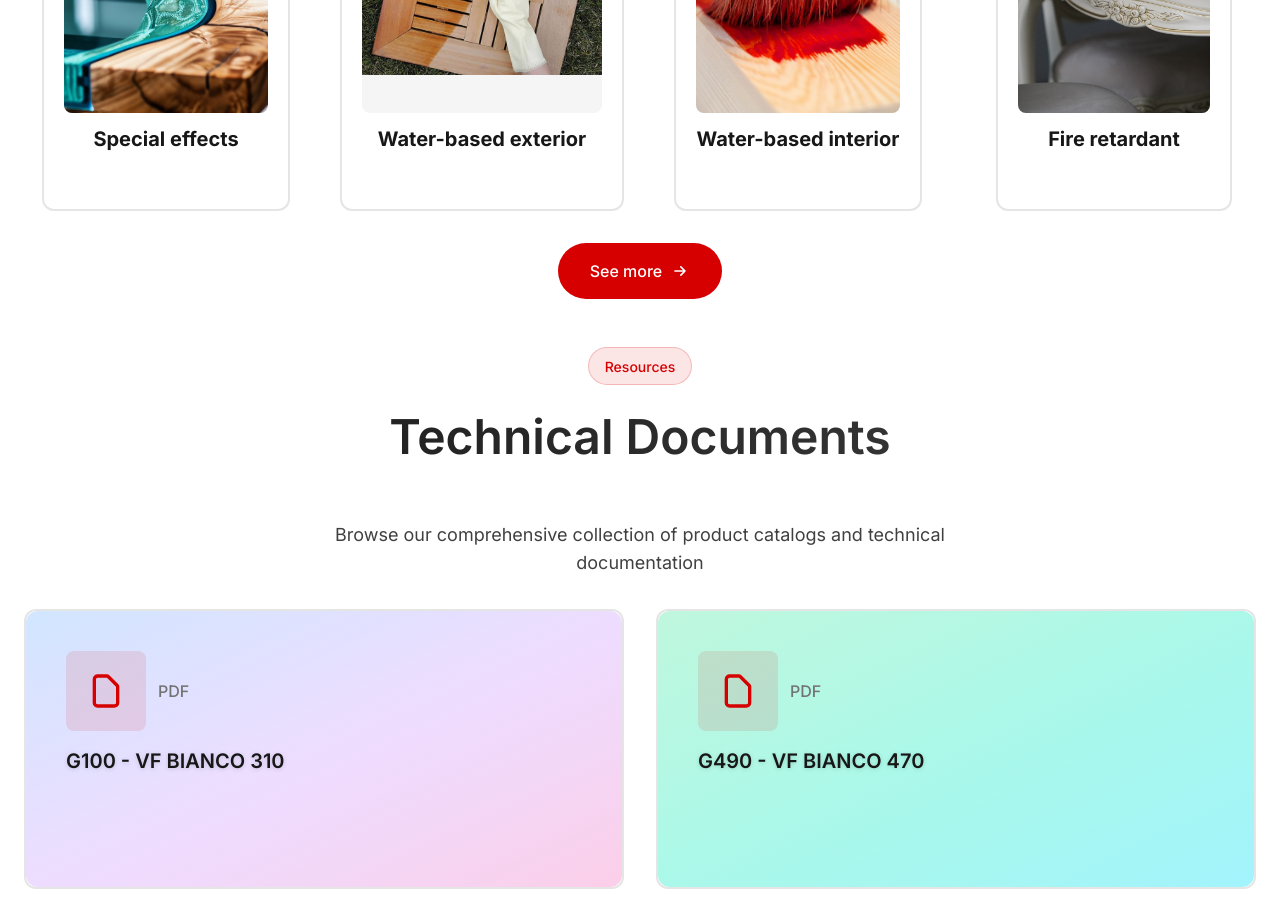
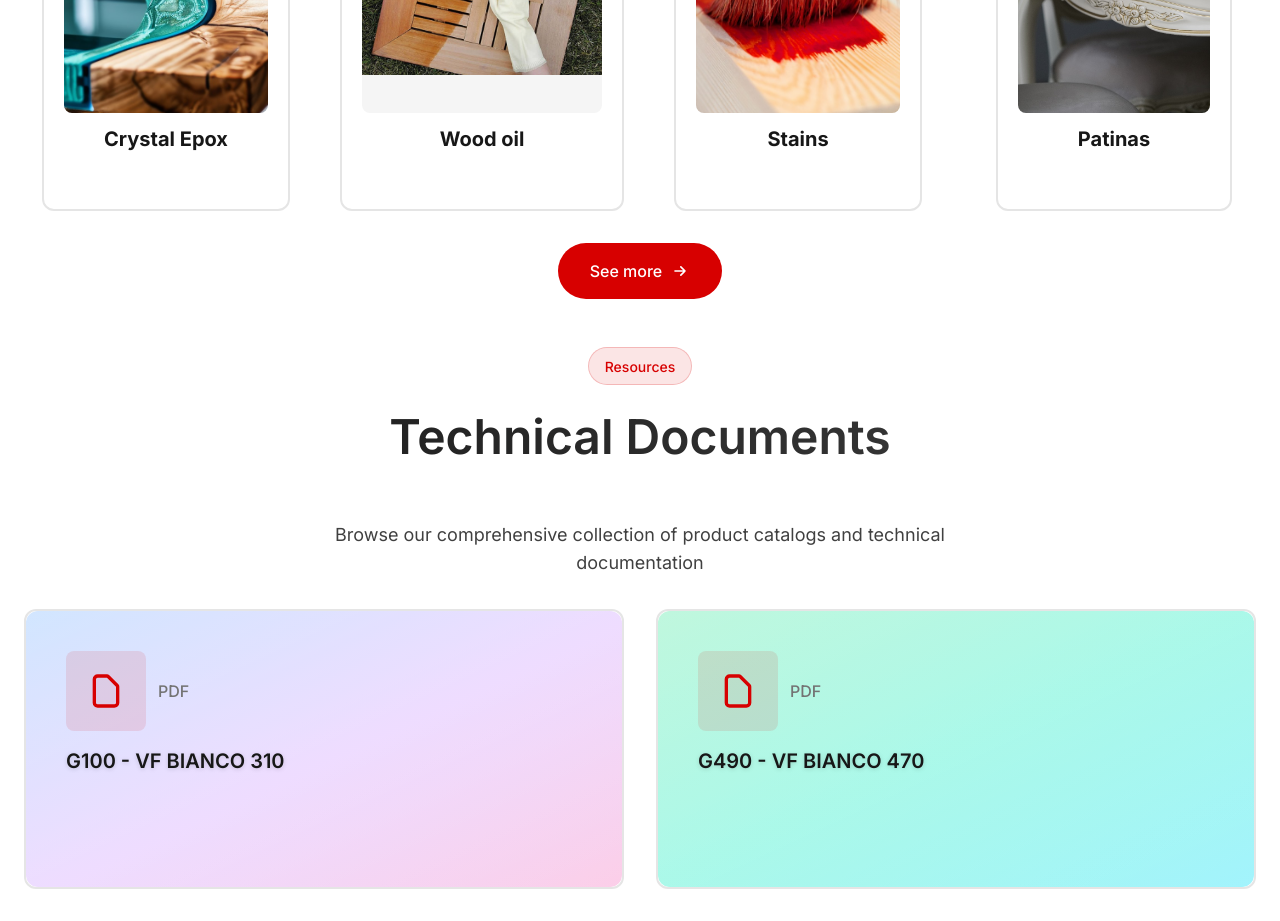
Before and after one commit to levonstepan/VerinLegno.am, a Next.js app: page / in a window 1280 px wide. Shown: the part 1240-2161 px from the top of the page. Built offline with nearby package versions, Linux system fonts and the light colour scheme.

Commit message:
Update product names to match PNG filenames

```diff
--- a/app/shared/content.ts
+++ b/app/shared/content.ts
@@ -18,14 +18,14 @@ export const hyContent = {
     title: "Ապրանքների կատալոգներ",
     subtitle: "Բարձր տեխնոլոգիաներ, հուսալիություն և կայունություն",
     items: [
-      { name: "Հատուկ էֆեկտներ", href: "/catalogues/Crystal epox ENG.pdf", image: "/images/catalogues/Crystal Epox.jpeg", pdf: "/catalogues/Crystal epox ENG.pdf" },
-      { name: "Ջրային արտաքին", href: "/catalogues/WOOD-OIL.pdf", image: "/images/catalogues/Wood oil.jpeg", pdf: "/catalogues/WOOD-OIL.pdf" },
-      { name: "Ջրային ներքին", href: "/catalogues/Stains.pdf", image: "/images/catalogues/Stains.jpeg", pdf: "/catalogues/Stains.pdf" },
-      { name: "Հակահրդեհային", href: "/catalogues/Patinas.pdf", image: "/images/catalogues/Patinas.jpeg", pdf: "/catalogues/Patinas.pdf" },
-      { name: "Հրշեջ", href: "/catalogues/Firefighter.pdf", image: "/images/catalogues/Firefighter.png", pdf: "/catalogues/Firefighter.pdf" },
-      { name: "Պարկետ", href: "/catalogues/Parquet.pdf", image: "/images/catalogues/Parquet.png", pdf: "/catalogues/Parquet.pdf" },
-      { name: "Հատուկ ապրանքներ", href: "/catalogues/Effetti speciali.pdf", image: "/images/catalogues/Special Effects.png", pdf: "/catalogues/Effetti speciali.pdf" },
-      { name: "Լուծիչային արտաքին", href: "/catalogues/VERIN-SEA FINISHING.pdf", image: "/images/catalogues/Verin-Sea Finishing.png", pdf: "/catalogues/VERIN-SEA FINISHING.pdf" },
+      { name: "Crystal Epox", href: "/catalogues/Crystal epox ENG.pdf", image: "/images/catalogues/Crystal Epox.jpeg", pdf: "/catalogues/Crystal epox ENG.pdf" },
+      { name: "Wood oil", href: "/catalogues/WOOD-OIL.pdf", image: "/images/catalogues/Wood oil.jpeg", pdf: "/catalogues/WOOD-OIL.pdf" },
+      { name: "Stains", href: "/catalogues/Stains.pdf", image: "/images/catalogues/Stains.jpeg", pdf: "/catalogues/Stains.pdf" },
+      { name: "Patinas", href: "/catalogues/Patinas.pdf", image: "/images/catalogues/Patinas.jpeg", pdf: "/catalogues/Patinas.pdf" },
+      { name: "Firefighter", href: "/catalogues/Firefighter.pdf", image: "/images/catalogues/Firefighter.png", pdf: "/catalogues/Firefighter.pdf" },
+      { name: "Parquet", href: "/catalogues/Parquet.pdf", image: "/images/catalogues/Parquet.png", pdf: "/catalogues/Parquet.pdf" },
+      { name: "Special Effects", href: "/catalogues/Effetti speciali.pdf", image: "/images/catalogues/Special Effects.png", pdf: "/catalogues/Effetti speciali.pdf" },
+      { name: "Verin-Sea Finishing", href: "/catalogues/VERIN-SEA FINISHING.pdf", image: "/images/catalogues/Verin-Sea Finishing.png", pdf: "/catalogues/VERIN-SEA FINISHING.pdf" },
       { name: "Լուծիչային ներքին", href: "#products" },
       { name: "Ապակի", href: "#products" },
     ] as const,
@@ -148,14 +148,14 @@ export const enContent = {
     title: "Product Catalogues",
     subtitle: "High technology, reliability and sustainability",
     items: [
-      { name: "Special effects", href: "/catalogues/Crystal epox ENG.pdf", image: "/images/catalogues/Crystal Epox.jpeg", pdf: "/catalogues/Crystal epox ENG.pdf" },
-      { name: "Water-based exterior", href: "/catalogues/WOOD-OIL.pdf", image: "/images/catalogues/Wood oil.jpeg", pdf: "/catalogues/WOOD-OIL.pdf" },
-      { name: "Water-based interior", href: "/catalogues/Stains.pdf", image: "/images/catalogues/Stains.jpeg", pdf: "/catalogues/Stains.pdf" },
-      { name: "Fire retardant", href: "/catalogues/Patinas.pdf", image: "/images/catalogues/Patinas.jpeg", pdf: "/catalogues/Patinas.pdf" },
+      { name: "Crystal Epox", href: "/catalogues/Crystal epox ENG.pdf", image: "/images/catalogues/Crystal Epox.jpeg", pdf: "/catalogues/Crystal epox ENG.pdf" },
+      { name: "Wood oil", href: "/catalogues/WOOD-OIL.pdf", image: "/images/catalogues/Wood oil.jpeg", pdf: "/catalogues/WOOD-OIL.pdf" },
+      { name: "Stains", href: "/catalogues/Stains.pdf", image: "/images/catalogues/Stains.jpeg", pdf: "/catalogues/Stains.pdf" },
+      { name: "Patinas", href: "/catalogues/Patinas.pdf", image: "/images/catalogues/Patinas.jpeg", pdf: "/catalogues/Patinas.pdf" },
       { name: "Firefighter", href: "/catalogues/Firefighter.pdf", image: "/images/catalogues/Firefighter.png", pdf: "/catalogues/Firefighter.pdf" },
       { name: "Parquet", href: "/catalogues/Parquet.pdf", image: "/images/catalogues/Parquet.png", pdf: "/catalogues/Parquet.pdf" },
-      { name: "Special products", href: "/catalogues/Effetti speciali.pdf", image: "/images/catalogues/Special Effects.png", pdf: "/catalogues/Effetti speciali.pdf" },
-      { name: "Solvent exterior", href: "/catalogues/VERIN-SEA FINISHING.pdf", image: "/images/catalogues/Verin-Sea Finishing.png", pdf: "/catalogues/VERIN-SEA FINISHING.pdf" },
+      { name: "Special Effects", href: "/catalogues/Effetti speciali.pdf", image: "/images/catalogues/Special Effects.png", pdf: "/catalogues/Effetti speciali.pdf" },
+      { name: "Verin-Sea Finishing", href: "/catalogues/VERIN-SEA FINISHING.pdf", image: "/images/catalogues/Verin-Sea Finishing.png", pdf: "/catalogues/VERIN-SEA FINISHING.pdf" },
       { name: "Solvent interior", href: "#products" },
       { name: "Glass", href: "#products" },
     ] as const,
```
